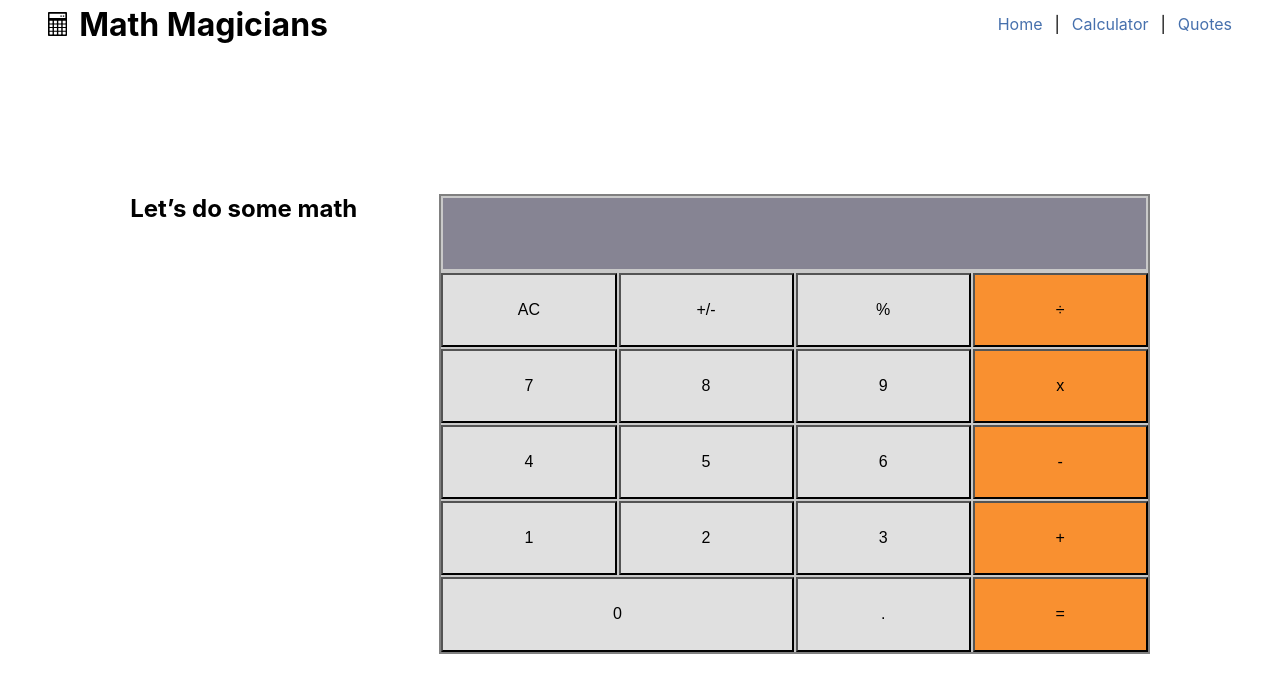
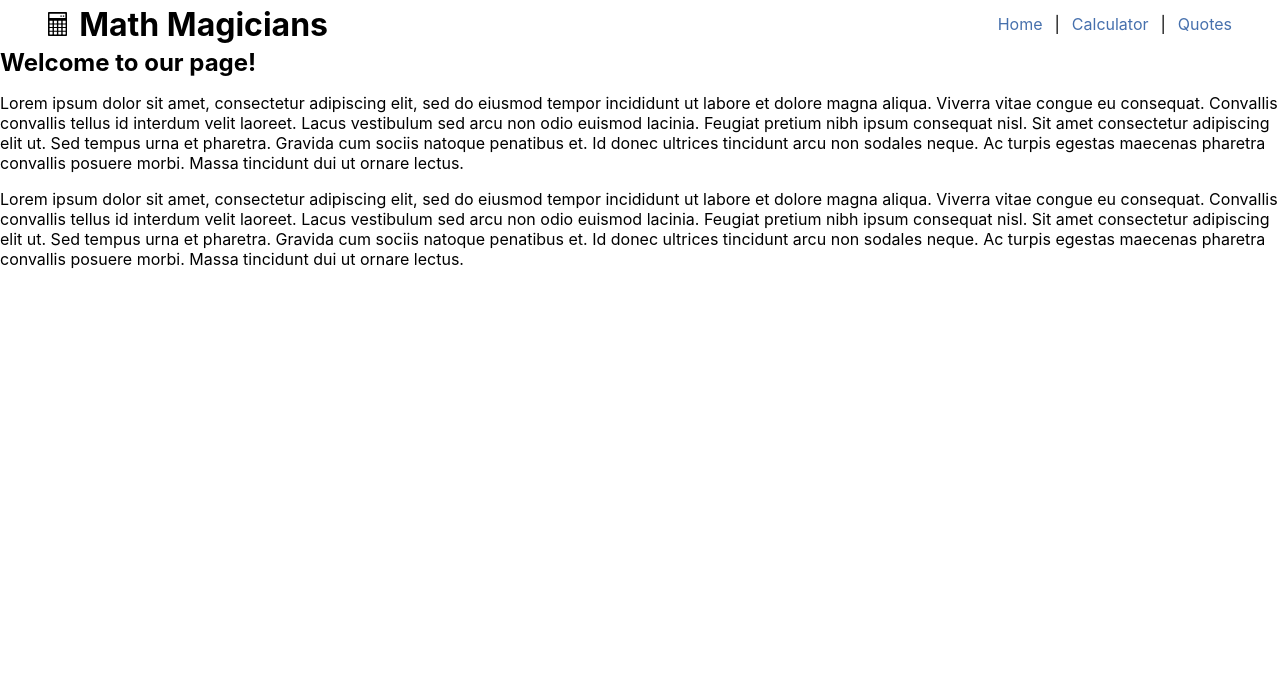
Before and after one commit to Sboursen/math-magicians, a React (Create React App) app: page / in a window 1280 px wide. Shown: the top 692 px of the page. Built offline with nearby package versions, Linux system fonts and the light colour scheme.

Commit message:
Implement a nested routing scheme to home, calculator and quotes

```diff
--- a/src/App.js
+++ b/src/App.js
@@ -1,8 +1,10 @@
 import React from 'react';
-import { Link } from 'react-router-dom';
+import {
+  Link,
+  Outlet,
+} from 'react-router-dom';
 import logo from './logo.svg';
 import './App.scss';
-import CalculatorBody from './components/calculatorBody';
 
 export default function App() {
   return (
@@ -17,14 +19,15 @@ export default function App() {
           <span>Math Magicians</span>
         </h1>
         <nav className="App-navigation">
-          <Link to="./">Home</Link>
+          <Link to="/">Home</Link>
           |
-          <Link to="./calculator">Calculator</Link>
+          <Link to="/calculator">Calculator</Link>
           |
-          <Link to="./quotes">Quotes</Link>
+          <Link to="/quotes">Quotes</Link>
         </nav>
       </header>
-      <CalculatorBody />
+      <Outlet />
+
     </div>
   );
 }
--- a/src/index.js
+++ b/src/index.js
@@ -1,14 +1,30 @@
 import React from 'react';
 import ReactDOM from 'react-dom';
-import { BrowserRouter } from 'react-router-dom';
+import {
+  BrowserRouter,
+  Routes,
+  Route,
+} from 'react-router-dom';
 import reportWebVitals from './reportWebVitals';
 import './index.scss';
 import App from './App';
+import CalculatorBody from './components/calculatorBody';
+import Home from './routes/home';
+import Quotes from './routes/quotes';
 
 ReactDOM.render(
   <React.StrictMode>
     <BrowserRouter>
-      <App />
+      <Routes>
+        <Route path="/" element={<App />}>
+          <Route
+            path="calculator"
+            element={<CalculatorBody />}
+          />
+          <Route path="quotes" element={<Quotes />} />
+          <Route path="/" element={<Home />} />
+        </Route>
+      </Routes>
     </BrowserRouter>
   </React.StrictMode>,
   document.getElementById('root'),
```
